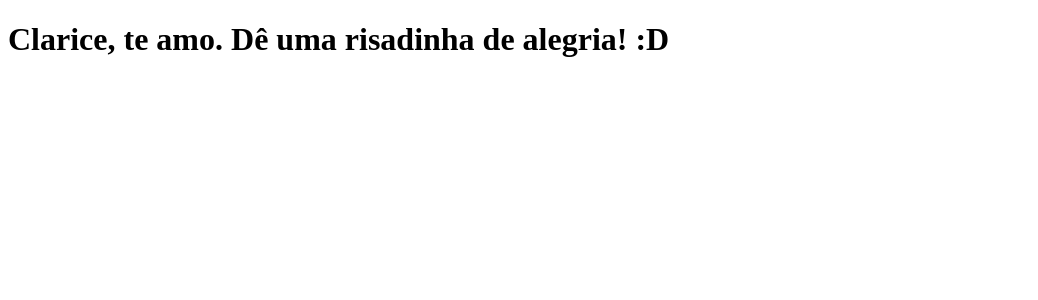
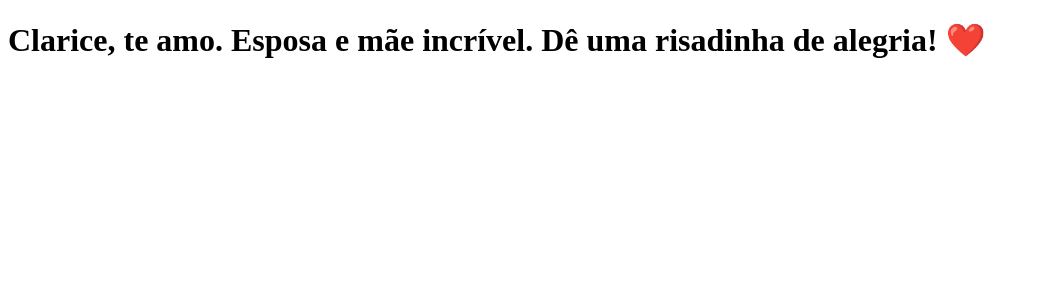
Before and after one commit to guipfreiree/clone-tabnews, a Next.js app: page / in a window 1280 px wide. Shown: the top 300 px of the page, without its empty margins (0-1038 px from the left). Built offline with nearby package versions, Linux system fonts and the light colour scheme.

Commit message:
Atualiza a frase do h1.

```diff
--- a/pages/index.js
+++ b/pages/index.js
@@ -1,5 +1,5 @@
 function Home() {
-    return <h1>Clarice, te amo. Dê uma risadinha de alegria! :D</h1>
+    return <h1>Clarice, te amo. Esposa e mãe incrível. Dê uma risadinha de alegria! ❤️</h1>
 }
 
 export default Home;
```
